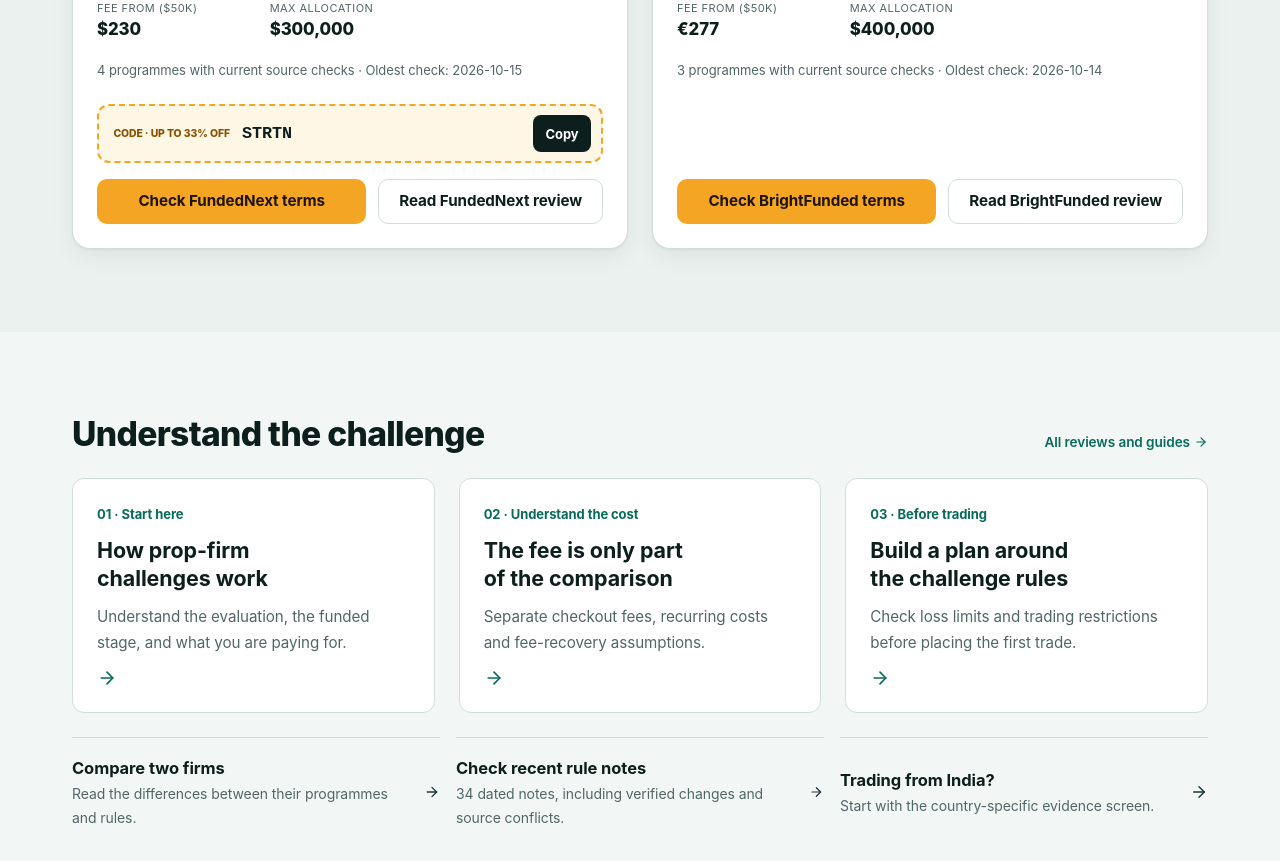
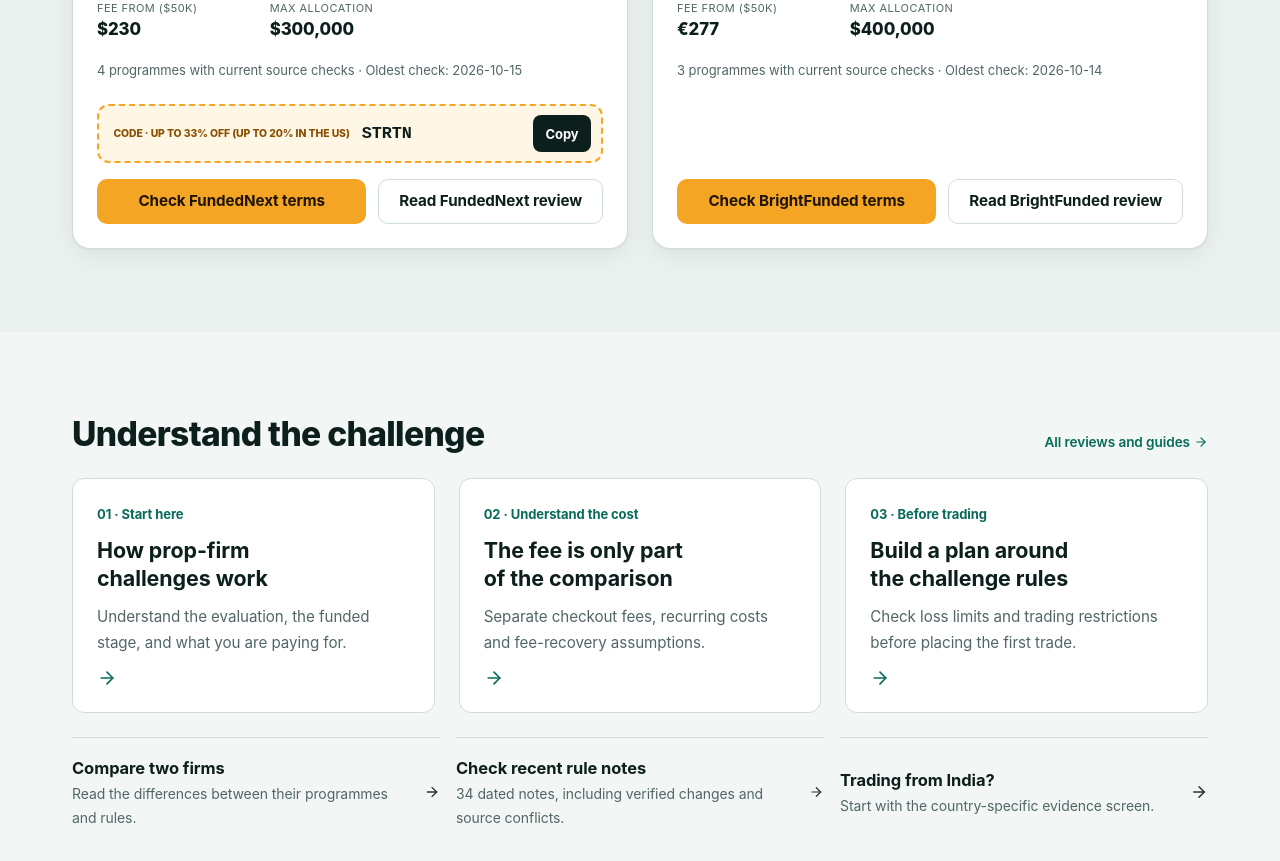
Before and after one commit to Vilmanis99/tradersfund, a Next.js app: page / in a window 1280 px wide. Shown: the part 2480-3341 px from the top of the page. Built offline with nearby package versions, Linux system fonts and the light colour scheme; no server answers.

Commit message:
STRTN: show 'Up to 33% off (up to 20% in the US)' per FundedNext's offer article; drop flat pct 33 from deals.json so no '33% off — code' pill renders

```diff
--- a/app/ru/luchshie-prop-firmy/page.tsx
+++ b/app/ru/luchshie-prop-firmy/page.tsx
@@ -443,7 +443,7 @@ export default function RussianBestPropFirmsPage() {
             </table>
           </div>
           <p className="ru-source-line" data-russian-ranking-promos="2026-10-14">
-            Промокоды, проверено 14.10.2026: <strong>STRTN</strong> — до 33% на четыре младших счёта FundedNext Stellar (с 12.10.2026);{' '}
+            Промокоды, проверено 14.10.2026: <strong>STRTN</strong> — до 33% (в США — до 20%) на четыре младших счёта FundedNext Stellar (с 12.10.2026);{' '}
             <strong>HELLO</strong> — 20% на первую покупку FundingPips, кроме счёта $100K. Все коды — на странице{' '}
             <Link href="/ru/promokody-prop-firm">промокоды проп-фирм</Link>.
           </p>
--- a/content/data/deals.json
+++ b/content/data/deals.json
@@ -18,13 +18,12 @@
     "status": "partner",
     "mechanism": "checkout-code",
     "code": "STRTN",
-    "amountLabel": "Up to 33% off",
+    "amountLabel": "Up to 33% off (up to 20% in the US)",
     "scope": "Four smallest Stellar accounts",
     "verifiedOn": "2026-10-16",
     "sourceUrl": "https://help.fundednext.com/en/articles/17560173-what-is-the-fundednext-stellar-october-returns-offer",
     "sourceLabel": "FundedNext Help Center: Stellar October Returns Offer (checked 2026-10-16)",
     "ctaLabel": "Use code STRTN",
-    "note": "Live from 12 Oct 2026, 1:00 PM GMT+6; no set end date. Up to 33% off globally (up to 20% in the USA) on Stellar Lite 5K, 2-Step 6K, 1-Step 6K and Instant 2K. Max 5 redemptions per user; not valid on resets.",
-    "pct": 33
+    "note": "Live from 12 Oct 2026, 1:00 PM GMT+6; no set end date. Up to 33% off globally (up to 20% in the USA) on Stellar Lite 5K, 2-Step 6K, 1-Step 6K and Instant 2K. Max 5 redemptions per user; not valid on resets."
   }
 ]
```
Also changed, not shown: content/data/firms.json.
